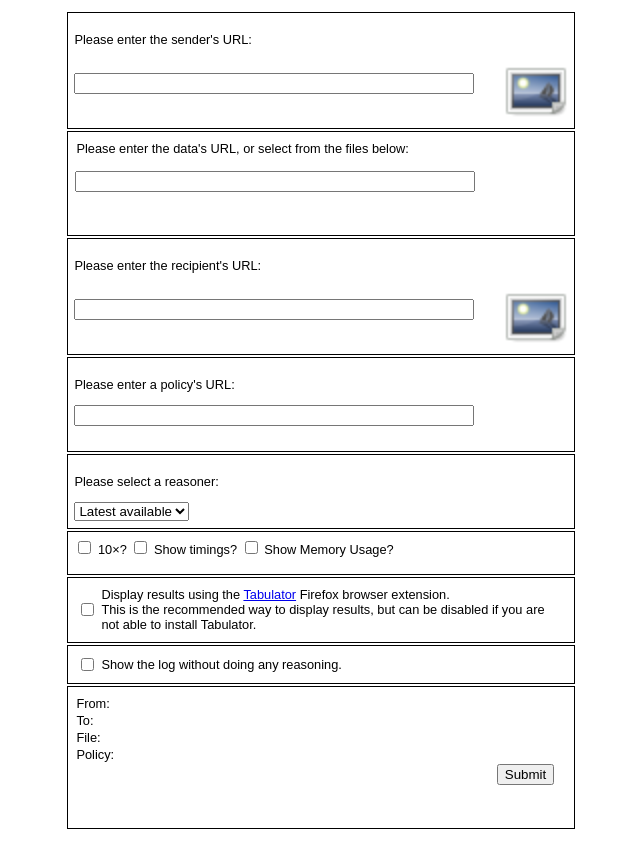
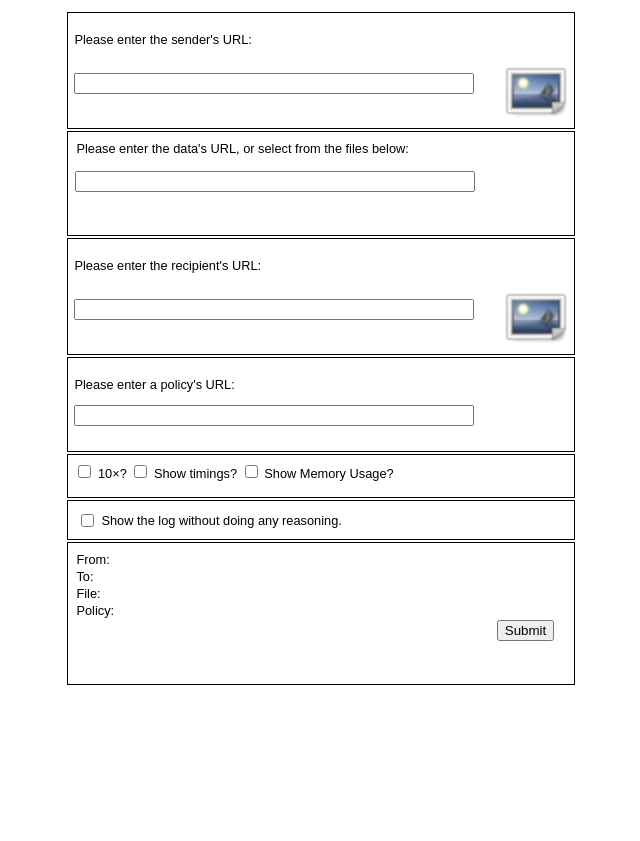
Before and after one commit to bzy-xyz/air-niem-2015, a plain HTML site: page index.html in a window 1280 px wide. Shown: the whole page, without its empty margins (319-959 px from the left). After the commit the page ends 800 px from the top, so only its background shows below. Drawn offline with Linux system fonts and the light colour scheme; a script that the page names is missing; files whose address does not match are found by name.

Commit message:
fix bug #5

```diff
--- a/index.html
+++ b/index.html
@@ -35,7 +35,7 @@
       	<p>Please enter a policy's URL:</p>
         <input id="policybox" name="policybox" style="width:30em"></input>
       </div>
-      <div id="reasoner" style="border:solid 1px; margin: 2px; padding:.5em">
+      <div id="reasoner" style="display: none; border:solid 1px; margin: 2px; padding:.5em">
         <p>Please select a reasoner:</p>
         <select id="reasonerbox" name="reasonerbox" style="display:inline">
           <option value="latest" selected="selected">Latest available</option>
@@ -46,9 +46,9 @@
         <input type="checkbox" id="show_timings" name="show_timings" value="true"/><label for="show_timings"> Show timings?</label>
         <input type="checkbox" id="show_memory" name="show_memory" value="true"/><label for="show_memory"> Show Memory Usage?</label>
       </div>
-      <div id="should_tb" style="border:solid 1px; margin:2px; padding:.5em">
+      <div id="should_tb" style="border:solid 1px; margin:2px; padding:.5em; display: none">
         <table><tr>
-        <td><input type="checkbox" id="use_tabulator" name="use_tabulator" value="true"/></td>
+        <td><input type="checkbox" id="use_tabulator" name="use_tabulator" value="true" /></td>
         <td><p style="font-size: 80%">Display results using the <a href="http://www.w3.org/2005/ajar/tab">Tabulator</a> Firefox browser extension. <br>This is the recommended way to display results, but can be disabled if you are not able to install Tabulator.</p></td>
         </tr></table>
       </div>
```
